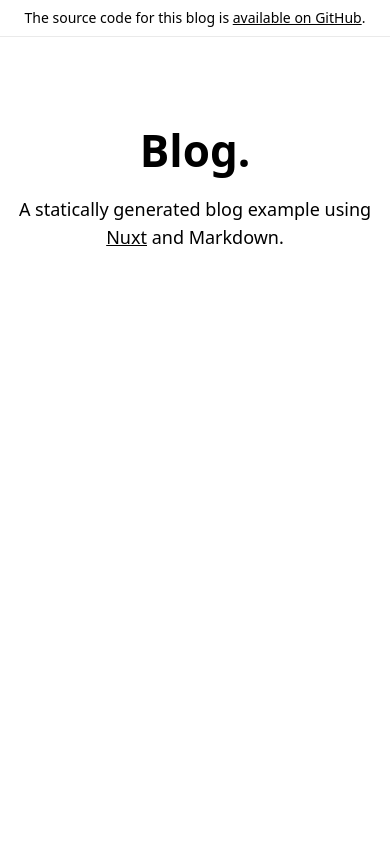
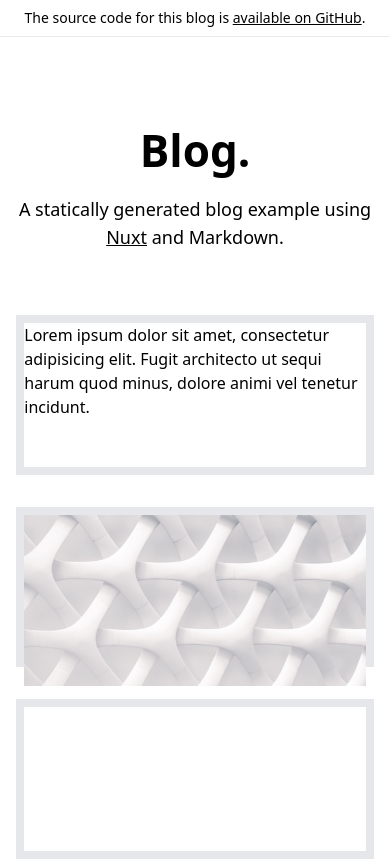
Before and after one commit to ahmadRamadhan-dotcom/simple-nuxt3-blog, a Nuxt app: page / in a window 390 px wide. Built offline with nearby package versions, Linux system fonts and the light colour scheme.

Commit message:
chore: responsive blog post without content

```diff
--- a/app.vue
+++ b/app.vue
@@ -1,6 +1,5 @@
 <template>
-  <Header />
-  <main>
-    <Hero />
-  </main>
+  <div>
+    <NuxtPage />
+  </div>
 </template>
--- /dev/null
+++ b/pages/index.vue
@@ -0,0 +1,27 @@
+<template>
+  <div class="home">
+    <Header />
+    <main>
+      <Hero />
+      <div
+        class="mt-16 grid place-content-center place-items-center lg:place-items-start gap-8 lg:gap-16 xl:gap-24"
+      >
+        <div
+          class="w-11/12 md:w-[740px] lg:w-[1000px] xl:w-[1250px] 2xl:w-[1500px] border-8 h-[10em] md:min-h-[30em] md:col-span-2"
+        >
+          Lorem ipsum dolor sit amet, consectetur adipisicing elit. Fugit
+          architecto ut sequi harum quod minus, dolore animi vel tenetur
+          incidunt.
+        </div>
+        <div
+          class="w-11/12 md:w-[360px] lg:w-[450px] xl:w-[570px] 2xl:w-[700px] border-8 h-[10em] md:min-h-[20em]"
+        >
+          <img src="/cover.jpg" alt="" />
+        </div>
+        <div
+          class="w-11/12 md:w-[360px] lg:w-[450px] xl:w-[570px] 2xl:w-[700px] border-8 h-[10em] md:min-h-[20em]"
+        ></div>
+      </div>
+    </main>
+  </div>
+</template>
```
Also changed, not shown: public/cover.jpg (added).
